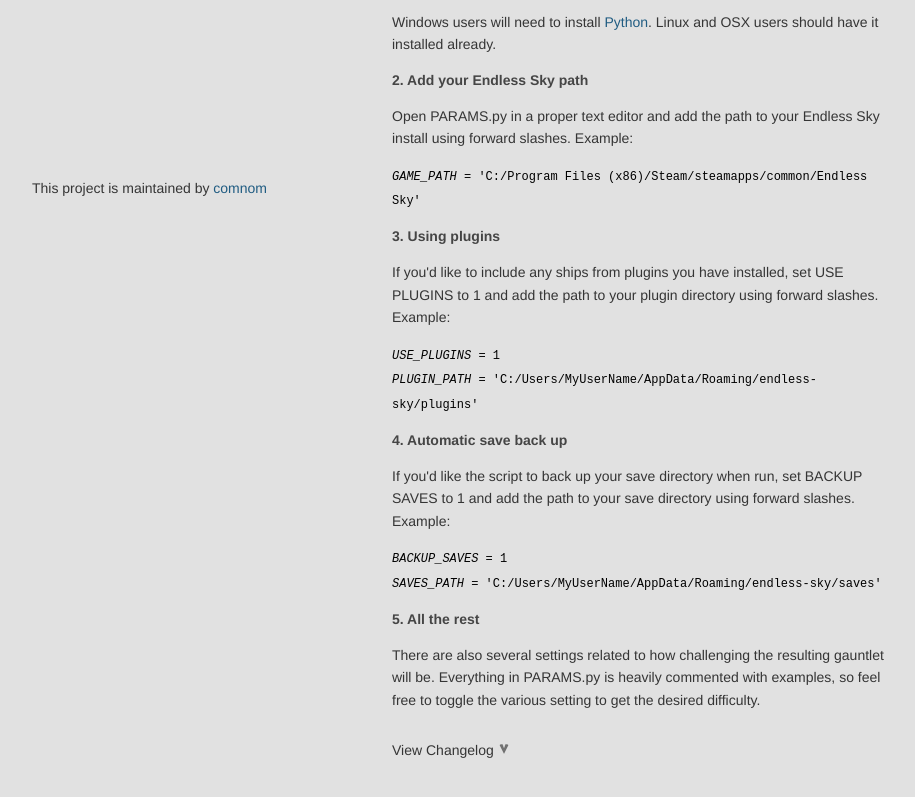
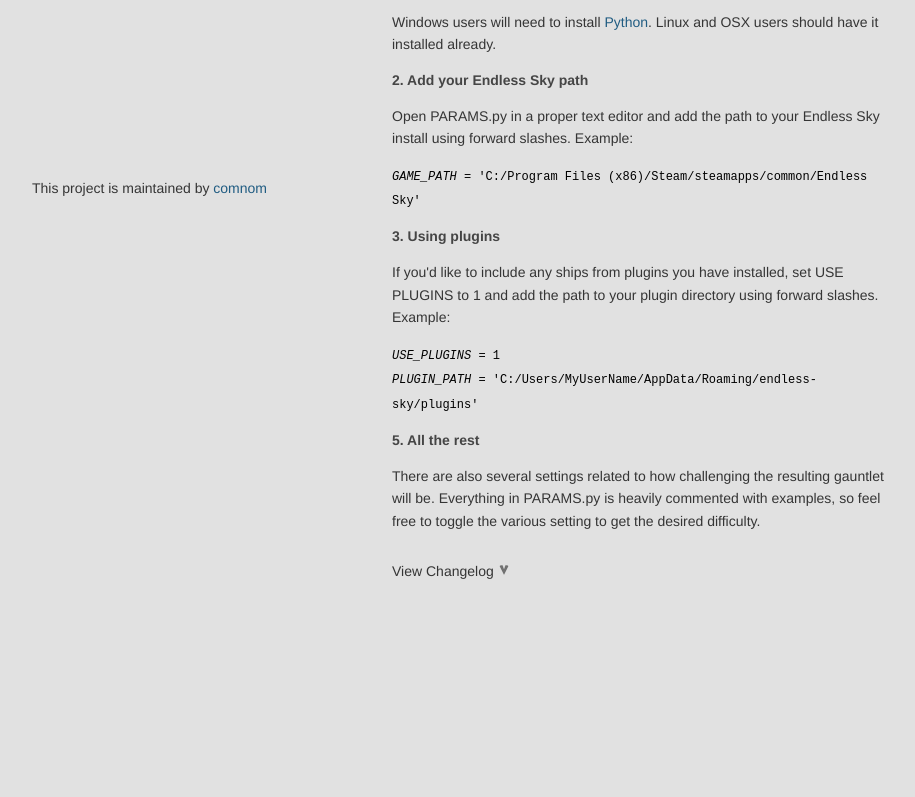
Before and after one commit to comnom/Endless-Gauntlet, a plain HTML site: page index.html in a window 1280 px wide. Shown: the part 531-1328 px from the top of the page, without its empty margins (178-1093 px from the left). After the commit the page ends 1183 px from the top, so only its background shows below. Drawn offline with Linux system fonts and the light colour scheme; no server answers.

Commit message:
Update index.html

```diff
--- a/index.html
+++ b/index.html
@@ -41,9 +41,6 @@
 					<h4>3. Using plugins</h4>
 					<p>If you'd like to include any ships from plugins you have installed, set USE PLUGINS to 1 and add the path to your plugin directory using forward slashes. Example:</p>
 					<p><code><var>USE_PLUGINS</var> = 1</code><br><code><var>PLUGIN_PATH</var> = 'C:/Users/MyUserName/AppData/Roaming/endless-sky/plugins'</code></p>
-					<h4>4. Automatic save back up</h4>
-					<p>If you'd like the script to back up your save directory when run, set BACKUP SAVES to 1 and add the path to your save directory using forward slashes. Example:</p>
-					<p><code><var>BACKUP_SAVES</var> = 1</code><br><code><var>SAVES_PATH</var> = 'C:/Users/MyUserName/AppData/Roaming/endless-sky/saves'</code></p>
 					<h4>5. All the rest</h4>
 					<p>There are also several settings related to how challenging the resulting gauntlet will be. Everything in PARAMS.py is heavily commented with examples, so feel free to toggle the various setting to get the desired difficulty.</p>
 					<div class="changelog-back" onclick="toggleChangelog()">
```
